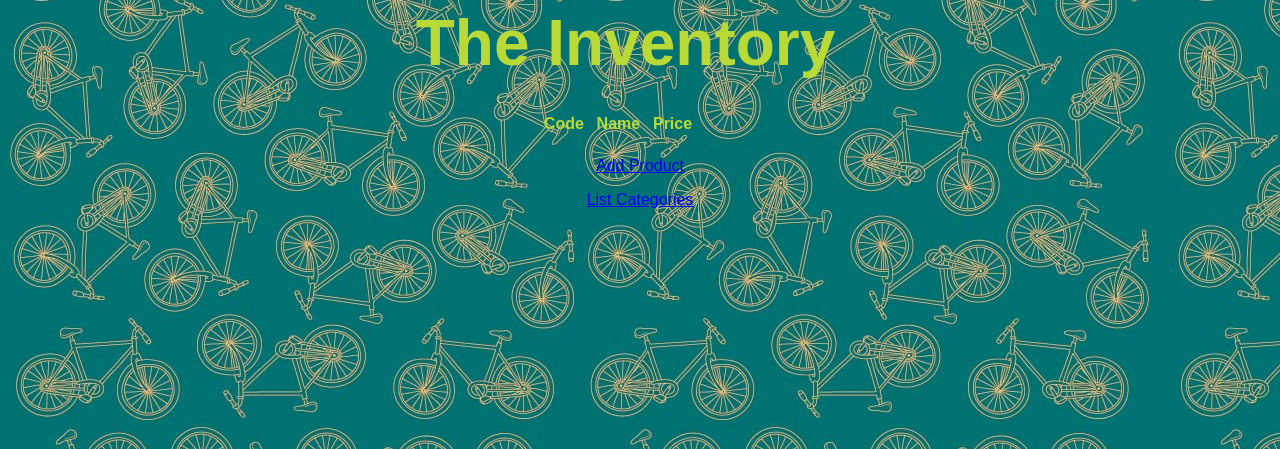
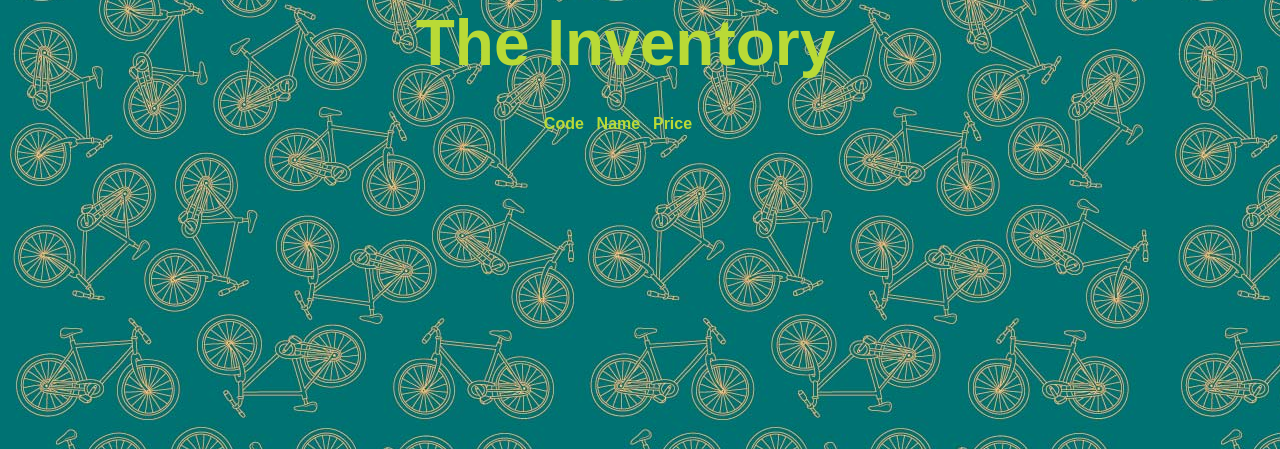
Before and after one commit to cagherbi/Bike_store, a PHP site: page /register/product_list.php in a window 1280 px wide. Shown: the part 142-591 px from the top of the page. Run offline with PHP 8.4, Linux system fonts and the light colour scheme; data that the repository does not hold is empty.

Commit message:
My new update files

```diff
--- a/register/edit_product_form.php
+++ b/register/edit_product_form.php
@@ -44,7 +44,6 @@
                     <input type="submit" value="Edit Product"><br>
                 </form>
 
-                <a href="?action=list_products"><button class="button" style="vertical-align:middle"><span>Product List</span></button></a>
 
             </main>
             <footer>
--- a/register/product_list.php
+++ b/register/product_list.php
@@ -61,8 +61,8 @@
                             </tr>
                         <?php endforeach; ?>
                     </table>
-                    <p><a href="?action=show_add_form">Add Product</a></p>
-                    <p class="last_paragraph"><a href="?action=list_categories">List Categories</a></p>
+
+
                 </section>
             </main>
             <footer>
```
